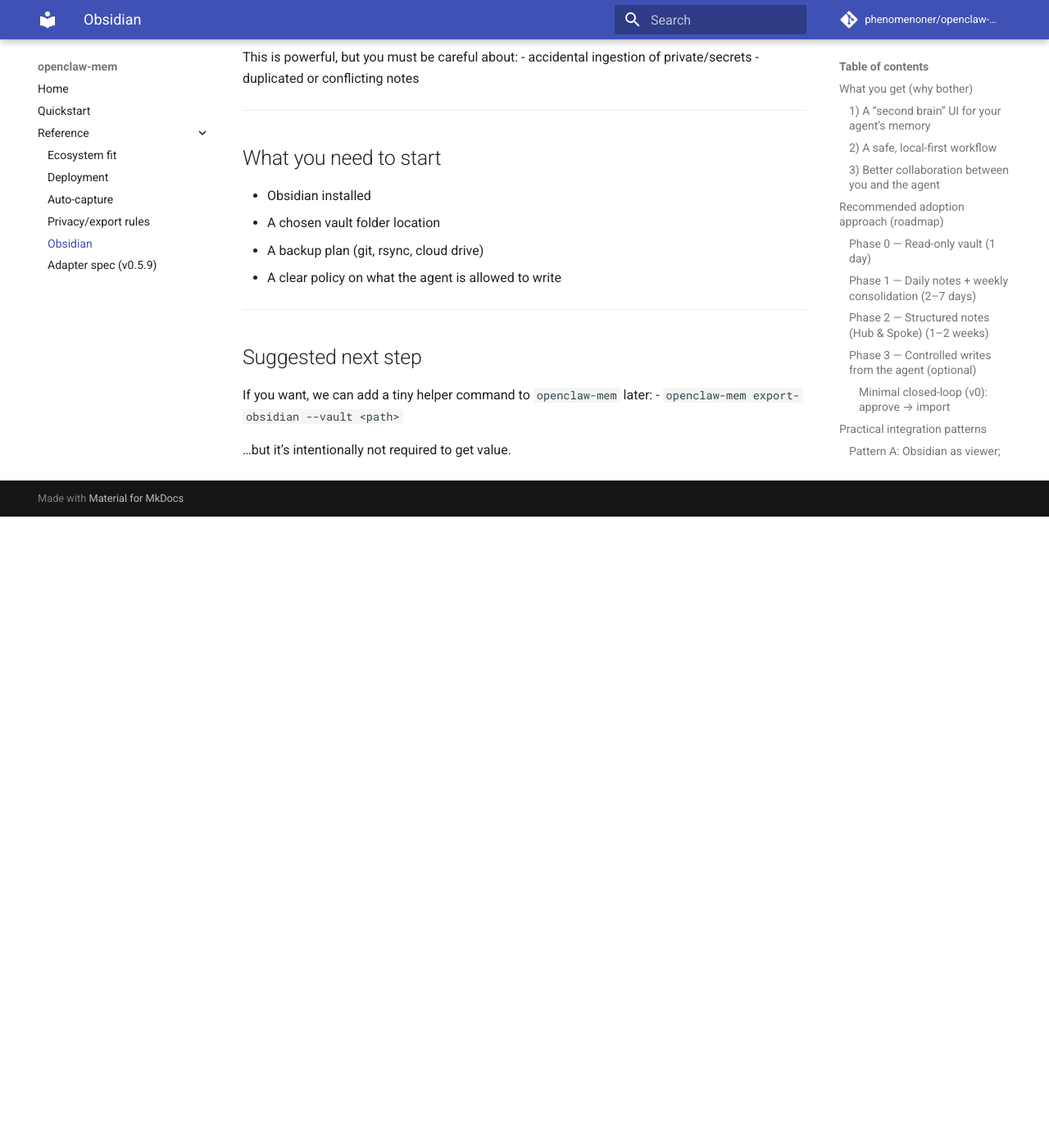
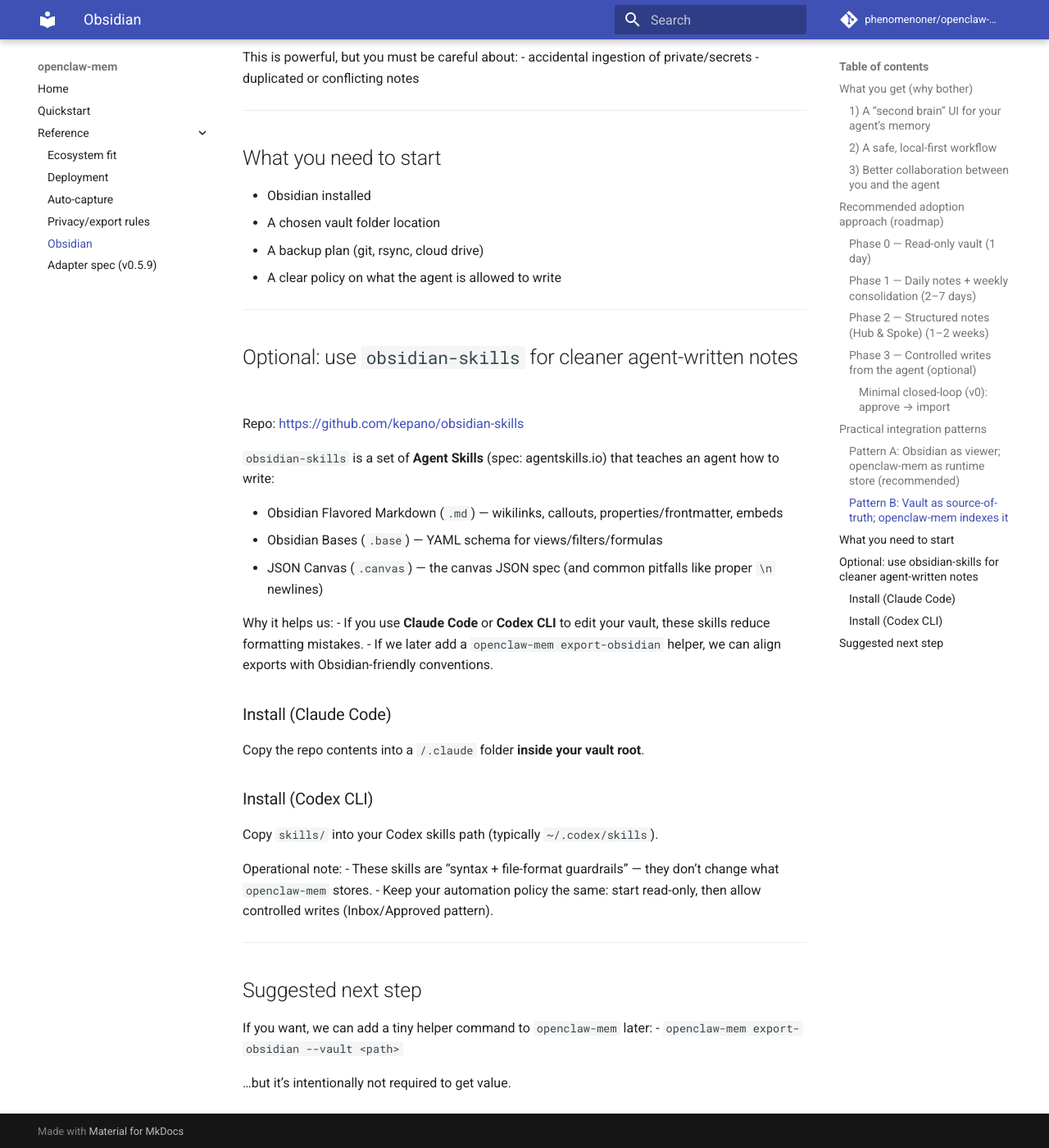
Before and after one commit to phenomenoner/openclaw-mem, an MkDocs documentation site: the page built from docs/obsidian.md, in a window 1280 px wide and 1400 px high, scrolled down 2883 px. Shown: the whole window at 82% size. Built offline with MkDocs 1.6.1 and Material for MkDocs 9.7.7, drawn with Linux system fonts in a browser that asks for light colours; comment, search, counter and statistics services are not loaded; before the commit the page ends 3513 px from its top, so only the background shows below that.

Commit message:
docs: recommend obsidian-skills for vault editing guardrails

```diff
--- a/docs/obsidian.md
+++ b/docs/obsidian.md
@@ -125,6 +125,34 @@
 
 ---
 
+## Optional: use `obsidian-skills` for cleaner agent-written notes
+
+Repo: <https://github.com/kepano/obsidian-skills>
+
+`obsidian-skills` is a set of **Agent Skills** (spec: agentskills.io) that teaches an agent how to write:
+
+- Obsidian Flavored Markdown (`.md`) — wikilinks, callouts, properties/frontmatter, embeds
+- Obsidian Bases (`.base`) — YAML schema for views/filters/formulas
+- JSON Canvas (`.canvas`) — the canvas JSON spec (and common pitfalls like proper `\n` newlines)
+
+Why it helps us:
+- If you use **Claude Code** or **Codex CLI** to edit your vault, these skills reduce formatting mistakes.
+- If we later add a `openclaw-mem export-obsidian` helper, we can align exports with Obsidian-friendly conventions.
+
+### Install (Claude Code)
+
+Copy the repo contents into a `/.claude` folder **inside your vault root**.
+
+### Install (Codex CLI)
+
+Copy `skills/` into your Codex skills path (typically `~/.codex/skills`).
+
+Operational note:
+- These skills are “syntax + file-format guardrails” — they don’t change what `openclaw-mem` stores.
+- Keep your automation policy the same: start read-only, then allow controlled writes (Inbox/Approved pattern).
+
+---
+
 ## Suggested next step
 
 If you want, we can add a tiny helper command to `openclaw-mem` later:
```
